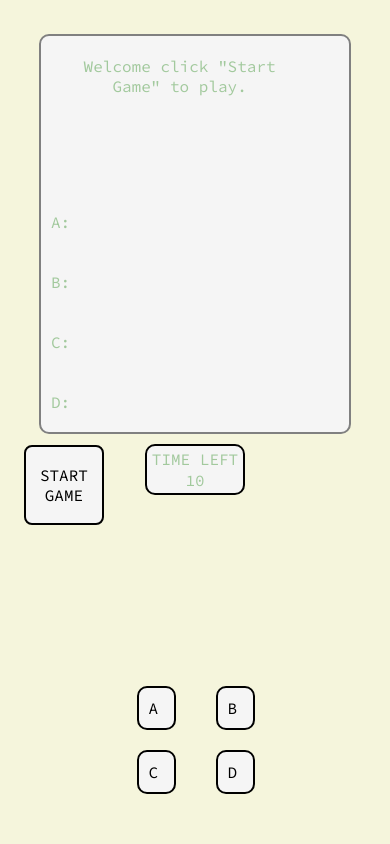
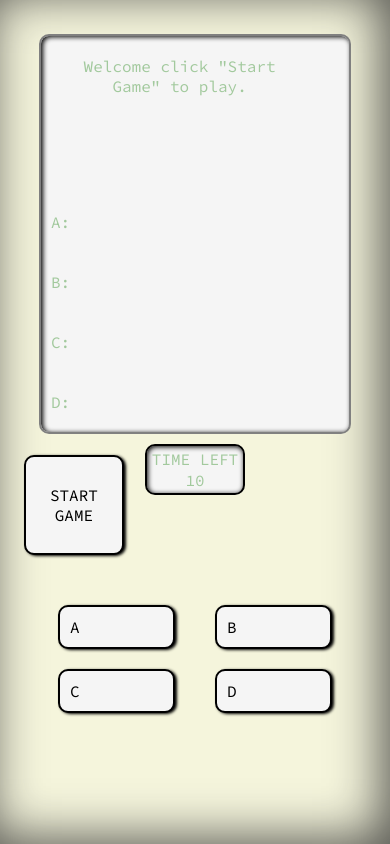
Before and after one commit to Blake-design/BlakeMcCarty_week_4_HW, a plain HTML site: page index.html in a window 390 px wide. Drawn offline with Linux system fonts and the light colour scheme.

Commit message:
responsive

```diff
--- a/main.js
+++ b/main.js
@@ -157,7 +157,7 @@ function renderQuestion() {
     optionIndex.shift();
   }
 }
-console.log(optionIndex[0]);
+
 function renderAnswers() {
   ///push options from array to buttons///
   if (answerIndex[0] == undefined) {
--- a/styles/css/main.css
+++ b/styles/css/main.css
@@ -37,6 +37,7 @@ section {
   background-color: beige;
   border-radius: 50px;
   padding: 1%;
+  box-shadow: inset -9px -6px 50px rgb(85, 85, 80);
 }
 
 .top {
@@ -50,9 +51,8 @@ section {
   padding: 50px;
 }
 .bottom {
-  position: absolute;
-  bottom: 50px;
-  left: 35%;
+  display: flex;
+  justify-content: center;
 }
 
 #startBtn {
@@ -76,6 +76,7 @@ section {
   border: 2px gray solid;
   border-radius: 10px;
   background-color: whitesmoke;
+  box-shadow: inset 2px 1px 5px black;
 }
 #questions {
   font-size: 2em;
@@ -98,7 +99,7 @@ section {
 
 #timeBox {
   background-color: whitesmoke;
-
+  box-shadow: inset 1px 1px 5px black;
   top: 50px;
   right: 50px;
   border: 2px black solid;
@@ -128,12 +129,11 @@ ul {
 
 button {
   display: flex;
-  align-self: center;
-  text-align: center;
 
   border: 2px black solid;
 
   border-radius: 10px;
+  box-shadow: 2px 1px 3px black;
 
   padding: 10px;
   width: 10vw;
@@ -182,30 +182,46 @@ span {
   footer {
     display: none;
   }
+  button {
+    display: flex;
+
+    border: 2px black solid;
+
+    border-radius: 10px;
+    box-shadow: 2px 1px 3px black;
+
+    padding: 10px;
+    width: 20vw;
+    color: black;
+    font-size: 1em;
+    background-color: whitesmoke;
+  }
 }
 @media only screen and (max-width: 800px) {
   header {
     display: none;
   }
   .top {
-    position: relative;
-    bottom: 20px;
     display: flex;
     flex-direction: column;
     justify-content: center;
     align-items: center;
+  }
+  .bottom {
+    position: relative;
+    top: -80px;
+    display: flex;
+    justify-content: center;
+  }
 
-    padding: 50px;
-  }
   #startBtn {
-    display: block;
     position: absolute;
     bottom: 60px;
-    left: -30px;
+    left: 90px;
     border: 2px black solid;
     border-radius: 10%;
-    width: 80px;
-    height: 80px;
+    width: 100px;
+    height: 100px;
 
     padding: 10px;
     color: black;
@@ -221,6 +237,7 @@ span {
     border-radius: 10px;
     background-color: whitesmoke;
   }
+
   #questions {
     display: flex;
     flex-wrap: wrap;
@@ -230,6 +247,7 @@ span {
 
     padding: 20px;
   }
+
   #timeBox {
     background-color: whitesmoke;
     display: block;
@@ -240,7 +258,7 @@ span {
     border-radius: 10px;
     width: 100px;
     height: auto;
-    margin: 50px;
+
     padding: 1%;
   }
   #timer {
@@ -248,7 +266,7 @@ span {
   }
   ul {
     display: grid;
-    bottom: -10px;
+
     grid-template-columns: repeat(2, 1fr);
 
     list-style-type: none;
@@ -261,3 +279,77 @@ span {
     display: none;
   }
 }
+@media only screen and (max-width: 600px) {
+  .bottom {
+    position: relative;
+    top: -50px;
+    display: flex;
+    justify-content: center;
+  }
+  button {
+    display: flex;
+
+    border: 2px black solid;
+
+    border-radius: 10px;
+    box-shadow: 2px 1px 3px black;
+
+    padding: 10px;
+    width: 30vw;
+    color: black;
+    font-size: 1em;
+    background-color: whitesmoke;
+  }
+  #startBtn {
+    display: block;
+    position: absolute;
+    bottom: 30px;
+    left: -30px;
+    border: 2px black solid;
+    border-radius: 10%;
+    width: 100px;
+    height: 100px;
+
+    padding: 10px;
+    color: black;
+    font-size: 1em;
+    background-color: whitesmoke;
+  }
+}
+@media only screen and (max-width: 380px) {
+  .bottom {
+    position: relative;
+    top: -130px;
+    display: flex;
+    justify-content: center;
+  }
+  button {
+    display: flex;
+
+    border: 2px black solid;
+
+    border-radius: 10px;
+    box-shadow: 2px 1px 3px black;
+    margin: 10px;
+    padding: 10px;
+    width: 20vw;
+    color: black;
+    font-size: 1em;
+    background-color: whitesmoke;
+  }
+  #startBtn {
+    display: block;
+    position: absolute;
+    bottom: 60px;
+    left: -30px;
+    border: 2px black solid;
+    border-radius: 10%;
+    width: 70px;
+    height: 70px;
+
+    padding: 10px;
+    color: black;
+    font-size: 1em;
+    background-color: whitesmoke;
+  }
+}
```
Also changed, not shown: 1 other file.
